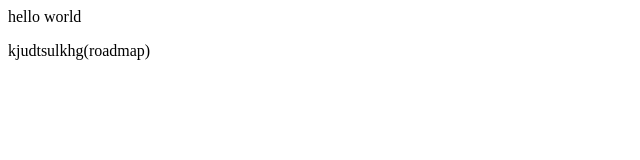
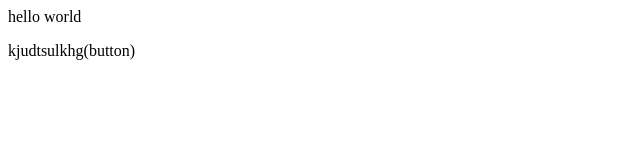
Before and after one commit to rohit-kumar-goswami/localRepo, a plain HTML site: page index.html in a window 1280 px wide. Shown: the full height of the page, 0-640 px from the left. Drawn offline with Linux system fonts and the light colour scheme.

```diff
--- a/index.html
+++ b/index.html
@@ -1,4 +1,4 @@
 <p>
     hello world
 </p>
-<p> kjudtsulkhg(roadmap)</p>
+<p> kjudtsulkhg(button)</p>
```
